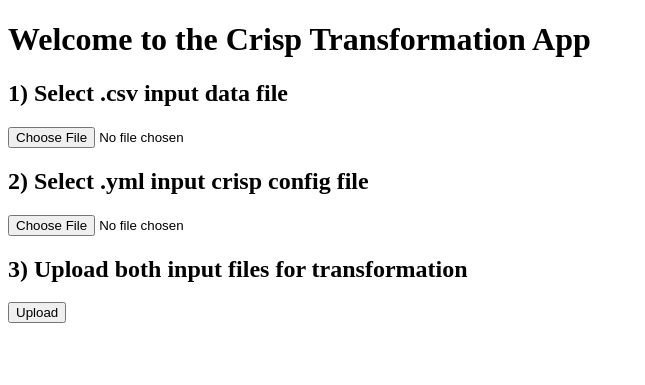
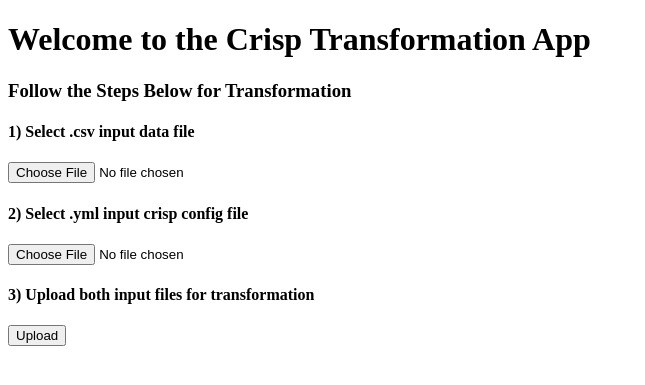
Before and after one commit to pdrogos02/crisp-take-home, a Flask app: page /transform in a window 1280 px wide. Shown: the top 385 px of the page, without its empty margins (0-645 px from the left). Run offline with Flask 3, Linux system fonts and the light colour scheme.

Commit message:
/feature html template cleanup, minor edits, app tested for 13 GB

```diff
--- a/crisp_app/app.py
+++ b/crisp_app/app.py
@@ -22,7 +22,7 @@ def transform():
     # error = None
     if request.method == 'POST':
         # # check if post request uploaded input files
-        # if 'input_data_file' not in request.files or 'config_yaml_file' not in request.files:
+        # if 'input_data_file' not in request.files or 'crisp_config_yaml_file' not in request.files:
         #     flash('File upload did not send both input files', 'error')
         #     # return redirect(request.url)
         #     return redirect(url_for('transform'))
--- a/crisp_app/templates/transform.html
+++ b/crisp_app/templates/transform.html
@@ -8,12 +8,13 @@
 <body>
     <form method="post" enctype="multipart/form-data">
         <h1>Welcome to the Crisp Transformation App</h1>
-        <h2>1) Select .csv input data file</h2>
+        <h3>Follow the Steps Below for Transformation</h3>
+        <h4>1) Select .csv input data file</h4>
         <input type="file" name="input_data_file">
-        <h2>2) Select .yml input crisp config file</h2>
+        <h4>2) Select .yml input crisp config file</h4>
         <input type="file" name="crisp_config_yaml_file">
         <p></p>
-        <h2>3) Upload both input files for transformation</h2>
+        <h4>3) Upload both input files for transformation</h4>
         <input type="submit" value="Upload">
     </form>
 </div>
```
Also changed, not shown: 1 other file.
